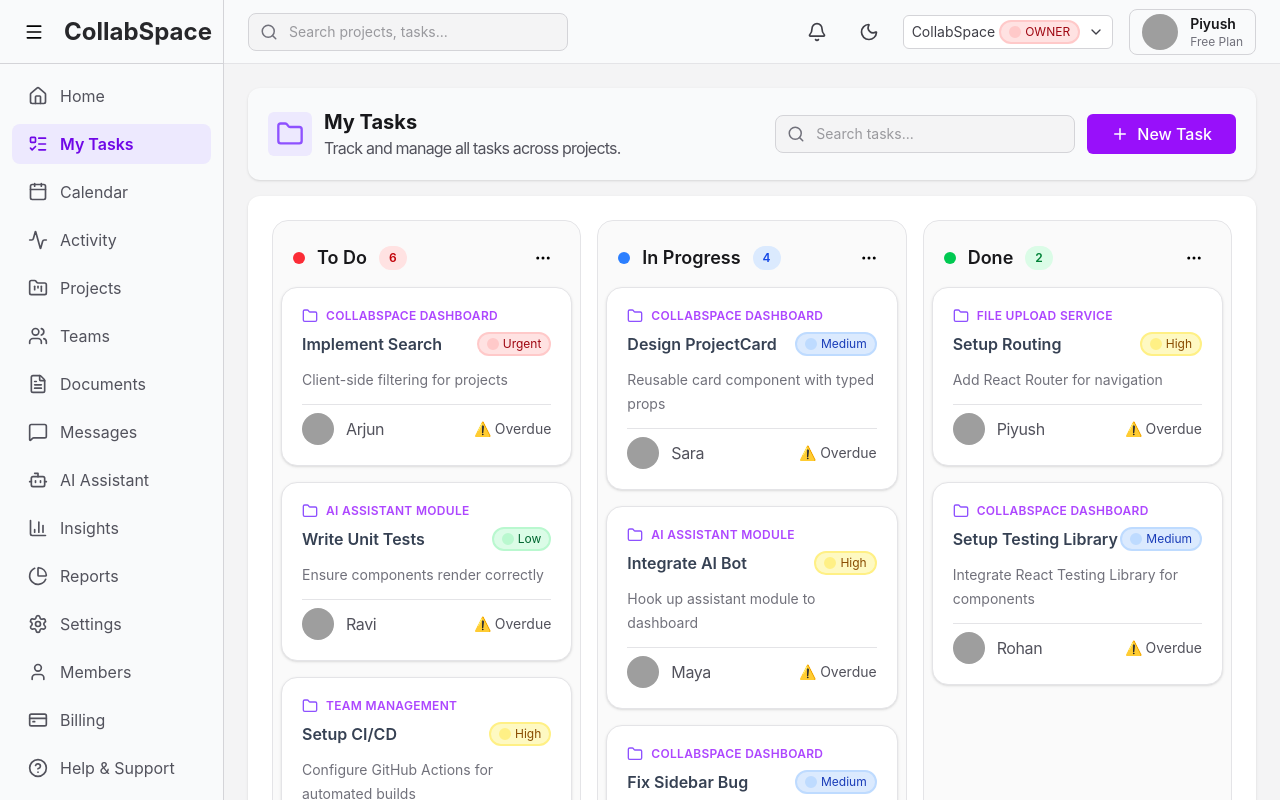
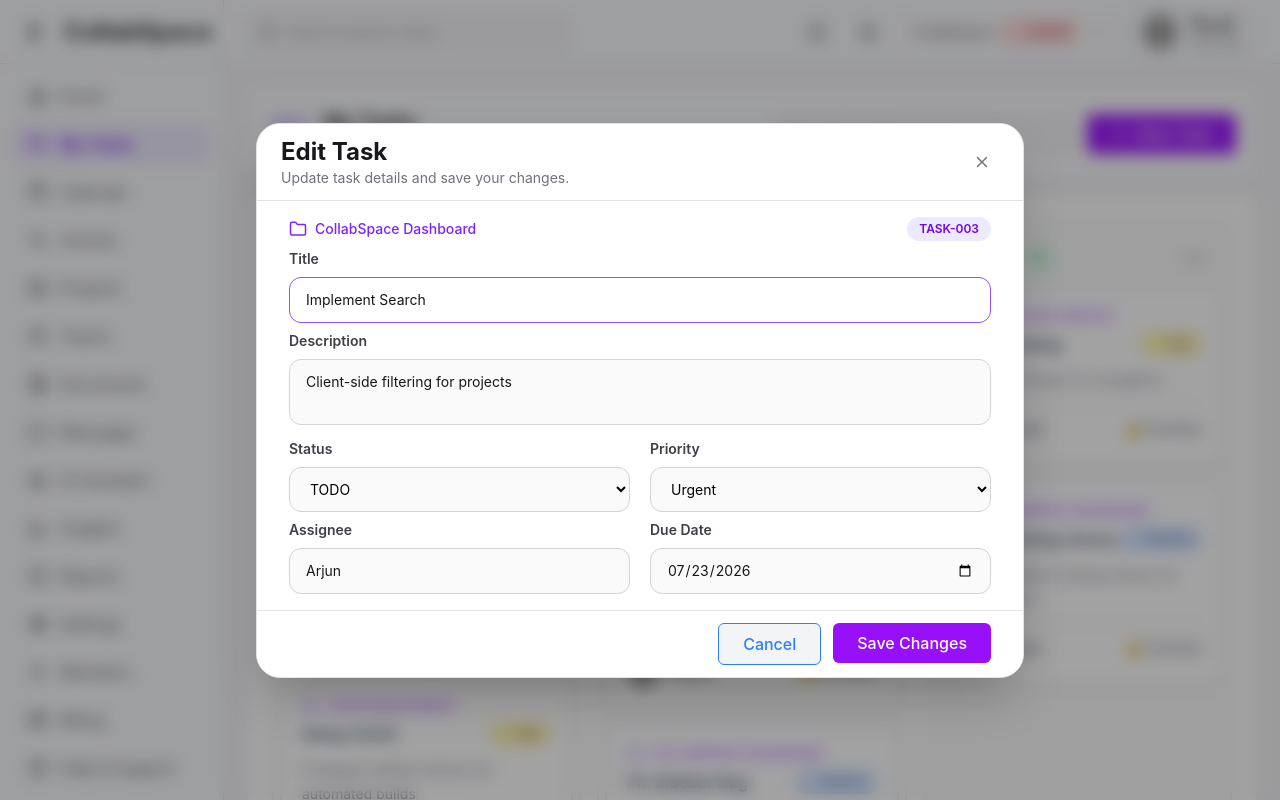
Before and after one commit to piyusshhjangid/CollabSpace, a React (Vite) app in the folder client/: page /tasks in a window 1280 px wide. Both pictures are taken after a click on the element 426 px from the left and 376 px from the top of the page. Built offline with nearby package versions, Linux system fonts and the light colour scheme; grey boxes are pictures that could not be loaded.

Commit message:
day-6 completed

```diff
--- a/client/src/components/TaskCard.tsx
+++ b/client/src/components/TaskCard.tsx
@@ -1,9 +1,10 @@
-import { Folder} from "lucide-react";
+import { Folder } from "lucide-react";
 import Badge from "./Badge";
 import type { Task } from "../types/task";
 
 interface TaskCardProps {
   task: Task;
+  onClick: (task: Task) => void;
 }
 
 const PriorityColors = {
@@ -42,15 +43,23 @@ function formatDueDate(date: string) {
   return `📅 Due on ${new Date(date).toLocaleDateString(undefined, options)}`;
 }
 
-
-
-export default function TaskCard({ task }: TaskCardProps) {
+export default function TaskCard({ task, onClick }: TaskCardProps) {
   return (
-    <article className="group flex h-full flex-col rounded-2xl border border-zinc-200 bg-white cursor-pointer p-5 shadow-sm transition-all duration-300 hover:-translate-y-1 hover:border-violet-300 hover:shadow-xl">
-        <div className="flex flex-row items-center gap-2 mb-2"><Folder size={16} className="text-violet-500" /><h1 className="text-xs font-semibold uppercase tracking-wide text-purple-500">{task.project.name}</h1></div>
+    <article
+      onClick={() => onClick(task)}
+      className="group flex h-full flex-col rounded-2xl border border-zinc-200 bg-white cursor-pointer p-5 shadow-sm transition-all duration-300 hover:-translate-y-1 hover:border-violet-300 hover:shadow-xl"
+    >
+      <div className="flex flex-row items-center gap-2 mb-2">
+        <Folder size={16} className="text-violet-500" />
+        <h1 className="text-xs font-semibold uppercase tracking-wide text-purple-500">
+          {task.project.name}
+        </h1>
+      </div>
       <div className="flex items-start justify-between">
         <div className="flex w-full items-center justify-between">
-          <h2 className="cursor-pointer font-semibold hover:text-violet-600 transition text-gray-700">{task.title}</h2>
+          <h2 className="cursor-pointer font-semibold hover:text-violet-600 transition text-gray-700">
+            {task.title}
+          </h2>
           <Badge color={PriorityColors[task.priority]}>{task.priority}</Badge>
         </div>
       </div>
@@ -69,7 +78,9 @@ export default function TaskCard({ task }: TaskCardProps) {
               className="h-8 w-8 rounded-full"
               alt={task.assigneeName}
             />
-            <h3 className="text-[16px] font-normal text-zinc-600 tracking-tight  ">{task.assigneeName}</h3>
+            <h3 className="text-[16px] font-normal text-zinc-600 tracking-tight  ">
+              {task.assigneeName}
+            </h3>
           </div>
           <div className="flex items-center gap-2">
             {formatDueDate(task.dueDate)}
--- a/client/src/components/board/KanbanColumn.tsx
+++ b/client/src/components/board/KanbanColumn.tsx
@@ -5,6 +5,7 @@ import type { Task, TaskStatus } from "../../types/task";
 interface KanbanColumnProps {
   status: TaskStatus;
   tasks: Task[];
+  onTaskClick: (task: Task) => void;
 }
 
 const statusConfig = {
@@ -25,10 +26,7 @@ const statusConfig = {
   },
 } as const;
 
-export default function KanbanColumn({
-  status,
-  tasks,
-}: KanbanColumnProps) {
+export default function KanbanColumn({ status, tasks, onTaskClick }: KanbanColumnProps) {
   const filteredTasks = tasks.filter((task) => task.status === status);
 
   const config = statusConfig[status];
@@ -59,9 +57,7 @@ export default function KanbanColumn({
         {filteredTasks.length === 0 ? (
           <div className="flex h-40 items-center justify-center rounded-xl border-2 border-dashed border-zinc-300 text-center">
             <div>
-              <p className="font-medium text-zinc-700">
-                No tasks yet
-              </p>
+              <p className="font-medium text-zinc-700">No tasks yet</p>
 
               <p className="mt-1 text-sm text-zinc-500">
                 Create a task to get started.
@@ -70,10 +66,7 @@ export default function KanbanColumn({
           </div>
         ) : (
           filteredTasks.map((task) => (
-            <TaskCard
-              key={task.id}
-              task={task}
-            />
+            <TaskCard key={task.id} task={task} onClick={onTaskClick} />
           ))
         )}
       </div>
--- a/client/src/components/board/ProjectBoard.tsx
+++ b/client/src/components/board/ProjectBoard.tsx
@@ -1,18 +1,40 @@
 import KanbanColumn from "./KanbanColumn";
-import { tasks } from "../../data/tasks";
 import { Folder } from "lucide-react";
 import { Button } from "../Button";
 import { useState } from "react";
 import { Plus, Search } from "lucide-react";
+import type { Task } from "../../types/task";
+import { tasks } from "../../data/tasks";
+import TaskModal from "./TaskModal";
 
 const statuses = ["TODO", "IN_PROGRESS", "DONE"] as const;
 
 const ProjectBoard = () => {
+  const [boardTasks, setBoardTasks] = useState(tasks);
+  const [isModalOpen, setIsModalOpen] = useState(false);
+  const [selectedTask, setSelectedTask] = useState<Task | null>(null);
+
   const [search, setSearch] = useState("");
-  const [open, setOpen] = useState(false);
-  const filteredTasks = tasks.filter((task) =>
+
+  const filteredTasks = boardTasks.filter((task) =>
     task.title.toLowerCase().includes(search.trim().toLowerCase()),
   );
+
+  const openTask = (task: Task) => {
+    setSelectedTask(task);
+    setIsModalOpen(true);
+  };
+
+  const handleSaveTask = (updatedTask: Task) => {
+    setBoardTasks((prev) =>
+      prev.map((task) =>
+        task.id === updatedTask.id ? updatedTask : task
+      )
+    );
+
+    setIsModalOpen(false)
+  };
+
   return (
     <div className="flex flex-col items-center gap-4">
       <div className="flex flex-row items-center justify-between w-full shadow-sm bg-gray-50 rounded-xl p-5">
@@ -46,7 +68,6 @@ const ProjectBoard = () => {
               variant="primary"
               disabled={false}
               onClick={() => {
-                setOpen(!open);
                 console.log("Open Create Task Modal");
               }}
             >
@@ -58,9 +79,20 @@ const ProjectBoard = () => {
       </div>
       <div className="bg-white rounded-xl shadow-sm grid grid-cols-1 md:grid-cols-3 gap-4 p-6 overflow-x-auto">
         {statuses.map((status) => (
-          <KanbanColumn key={status} status={status} tasks={filteredTasks} />
+          <KanbanColumn
+            onTaskClick={openTask}
+            key={status}
+            status={status}
+            tasks={filteredTasks}
+          />
         ))}
       </div>
+      <TaskModal
+        open={isModalOpen}
+        task={selectedTask}
+        onClose={() => setIsModalOpen(false)}
+        onSave={handleSaveTask}
+      />
     </div>
   );
 };
--- /dev/null
+++ b/client/src/components/board/TaskModal.tsx
@@ -0,0 +1,181 @@
+import { useEffect, useState } from "react";
+import type { Task } from "../../types/task";
+import { Button } from "../Button";
+import { Folder, X } from "lucide-react";
+
+interface TaskModalProps {
+  open: boolean;
+  task: Task | null;
+  onClose: () => void;
+  onSave: (task: Task) => void;
+}
+
+export default function TaskModal({
+  open,
+  task,
+  onClose,
+  onSave,
+}: TaskModalProps) {
+  const [formData, setFormData] = useState<Task | null>(null);
+  const [error, setError] = useState("");
+
+  useEffect(() => {
+    if (!task) return;
+    setFormData(task);
+    setError("");
+  }, [task]);
+
+  if (!open || !task || !formData) return null;
+
+  const handleChange = <K extends keyof Task>(key: K, value: Task[K]) => {
+    setFormData((prev) => (prev ? { ...prev, [key]: value } : prev));
+  };
+
+  const handleSave = () => {
+    if (formData.title.trim() === "") {
+      setError("Task title is required");
+      return;
+    }
+    onSave(formData);
+  };
+
+  return (
+    <div
+      className="fixed inset-0 z-50 flex items-center justify-center bg-zinc-900/40 backdrop-blur-sm"
+      onClick={onClose}
+    >
+      <div
+        className="relative w-full max-w-3xl max-h-[90vh] overflow-hidden rounded-3xl border border-zinc-200 bg-white shadow-2xl"
+        onClick={(e) => e.stopPropagation()}
+      >
+        <div className="flex items-center justify-between border-b border-zinc-200 px-6 py-3">
+          <div>
+            <h2 className="text-2xl font-bold text-zinc-900">Edit Task</h2>
+            <p className="text-sm text-zinc-500">
+              Update task details and save your changes.
+            </p>
+          </div>
+          <button
+            onClick={onClose}
+            className="rounded-lg p-2 transition hover:bg-zinc-100"
+          >
+            <X size={18} className="text-zinc-500" />
+          </button>
+        </div>
+
+        <div className="flex flex-row items-center justify-between px-8 pt-4">
+          <div className="flex items-center gap-2 text-sm font-medium text-violet-600">
+            <Folder size={18} />
+            {formData.project.name}
+          </div>
+          <div className="inline-flex rounded-full bg-violet-100 px-3 py-1 text-xs font-semibold text-violet-700">
+            TASK-{String(formData.id).padStart(3, "0")}
+          </div>
+        </div>
+
+        <div className="max-h-[65vh] space-y-2 overflow-y-auto px-8 pt-2 pb-4">
+          <div>
+            <label className="mb-2 block text-sm font-semibold text-zinc-700">
+              Title
+            </label>
+            <input
+              autoFocus
+              value={formData.title}
+              onChange={(e) => handleChange("title", e.target.value)}
+              className="w-full rounded-xl border border-zinc-300 bg-zinc-50 px-4 py-3 text-sm text-zinc-900 outline-none transition placeholder:text-zinc-400 focus:border-violet-500 focus:bg-white"
+            />
+            {error && (
+              <div className="mt-2 rounded-xl border border-red-200 bg-red-50 px-4 py-3 text-sm text-red-600">
+                {error}
+              </div>
+            )}
+          </div>
+
+          <div>
+            <label className="mb-2 block text-sm font-semibold text-zinc-700">
+              Description
+            </label>
+            <textarea
+              value={formData.description}
+              onChange={(e) => handleChange("description", e.target.value)}
+              className="w-full min-h-8 resize-none rounded-xl border border-zinc-300 bg-zinc-50 px-4 py-3 text-sm text-zinc-900 outline-none transition placeholder:text-zinc-400 focus:border-violet-500 focus:bg-white"
+            />
+          </div>
+
+          <div className="grid grid-cols-2 gap-5">
+            <div>
+              <label className="mb-2 block text-sm font-semibold text-zinc-700">
+                Status
+              </label>
+              <select
+                value={formData.status}
+                onChange={(e) =>
+                  handleChange("status", e.target.value as Task["status"])
+                }
+                className="w-full rounded-xl border border-zinc-300 bg-zinc-50 px-4 py-3 text-sm outline-none focus:border-violet-500 focus:bg-white"
+              >
+                <option value="TODO">TODO</option>
+                <option value="IN_PROGRESS">IN PROGRESS</option>
+                <option value="DONE">DONE</option>
+              </select>
+            </div>
+            <div>
+              <label className="mb-2 block text-sm font-semibold text-zinc-700">
+                Priority
+              </label>
+              <select
+                value={formData.priority}
+                onChange={(e) =>
+                  handleChange("priority", e.target.value as Task["priority"])
+                }
+                className="w-full rounded-xl border border-zinc-300 bg-zinc-50 px-4 py-3 text-sm outline-none focus:border-violet-500 focus:bg-white"
+              >
+                <option value="Low">Low</option>
+                <option value="Medium">Medium</option>
+                <option value="High">High</option>
+                <option value="Urgent">Urgent</option>
+              </select>
+            </div>
+          </div>
+
+          <div className="grid grid-cols-2 gap-5">
+            <div>
+              <label className="mb-2 block text-sm font-semibold text-zinc-700">
+                Assignee
+              </label>
+              <input
+                value={formData.assigneeName}
+                onChange={(e) => handleChange("assigneeName", e.target.value)}
+                className="w-full rounded-xl border border-zinc-300 bg-zinc-50 px-4 py-3 text-sm text-zinc-900 outline-none transition placeholder:text-zinc-400 focus:border-violet-500 focus:bg-white"
+              />
+            </div>
+            <div>
+              <label className="mb-2 block text-sm font-semibold text-zinc-700">
+                Due Date
+              </label>
+              <input
+                type="date"
+                value={formData.dueDate.slice(0, 10)}
+                onChange={(e) => handleChange("dueDate", e.target.value)}
+                className="w-full rounded-xl border border-zinc-300 bg-zinc-50 px-4 py-3 text-sm text-zinc-900 outline-none transition focus:border-violet-500 focus:bg-white"
+              />
+            </div>
+          </div>
+        </div>
+
+        <div className="sticky bottom-0 flex justify-end gap-3 border-t border-zinc-200 bg-white px-8 py-3">
+          <Button variant="secondary" disabled={!formData.title.trim()} onClick={onClose}>
+            Cancel
+          </Button>
+          <Button
+            variant="primary"
+            onClick={handleSave}
+            disabled={formData.title.trim() === ""}
+          >
+            Save Changes
+          </Button>
+        </div>
+      </div>
+    </div>
+  );
+}
```
